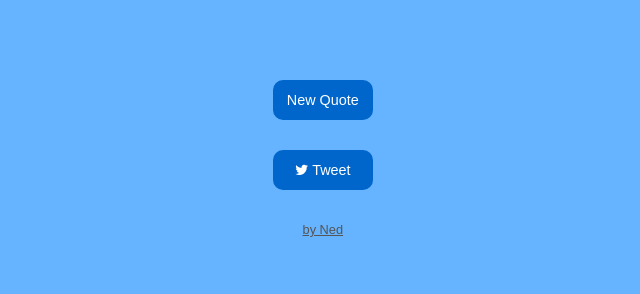
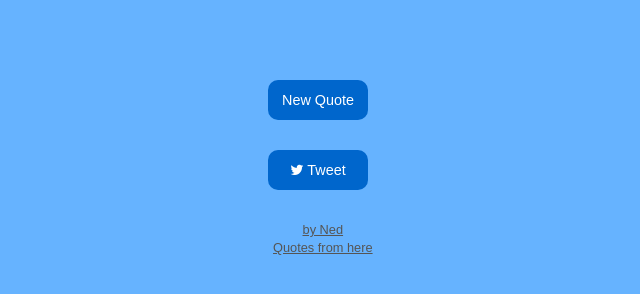
Before and after one commit to thisisned/quote-generator, a plain HTML site: page index.html in a window 1280 px wide. Shown: the whole page, without its empty margins (572-1212 px from the left). Drawn offline with nearby package versions, Linux system fonts and the light colour scheme; no server answers; a web font is replaced by a local one.

Commit message:
Adds quote source

```diff
--- a/css/style.css
+++ b/css/style.css
@@ -56,13 +56,13 @@ p {
   opacity: 0.8;
 }
 
-#footer {
+.footer {
   color: #555;
   padding: 5px;
   font-family: sans-serif;
   font-size: 0.8em;
 }
 
-#footer:hover {
+.footer:hover {
   color: #222;
 }
--- a/index.html
+++ b/index.html
@@ -20,7 +20,9 @@
 <div class="buttons">
   <a class="new-quote-btn btn">New Quote</a>
   <a class="twitter-btn btn" href="https://twitter.com/intent/tweet?text=Hello%20world" target="_blank"><i class="fa fa-twitter" aria-hidden="true"></i> Tweet</a>
-  <a href="https://github.com/thisisned" target="_blank" id="footer">by Ned</a>
+  <a href="https://github.com/thisisned" target="_blank" class="footer">by Ned</a>
+  <br>
+  <a href="https://quotesondesign.com/" target="_blank" class="footer">Quotes from here</a>
 
 </div>
   <script src='https://cdnjs.cloudflare.com/ajax/libs/jquery/3.1.1/jquery.min.js'></script>
```
